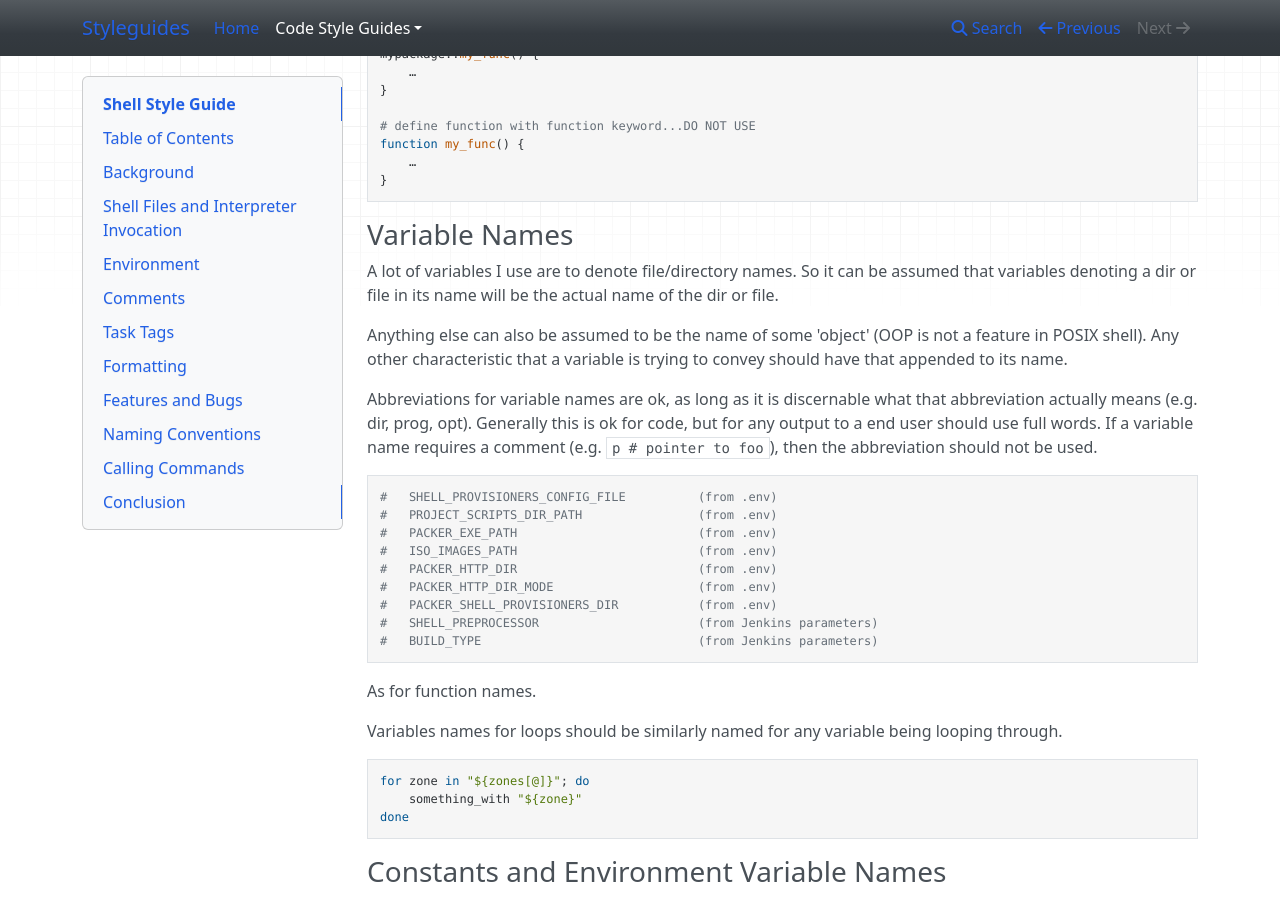
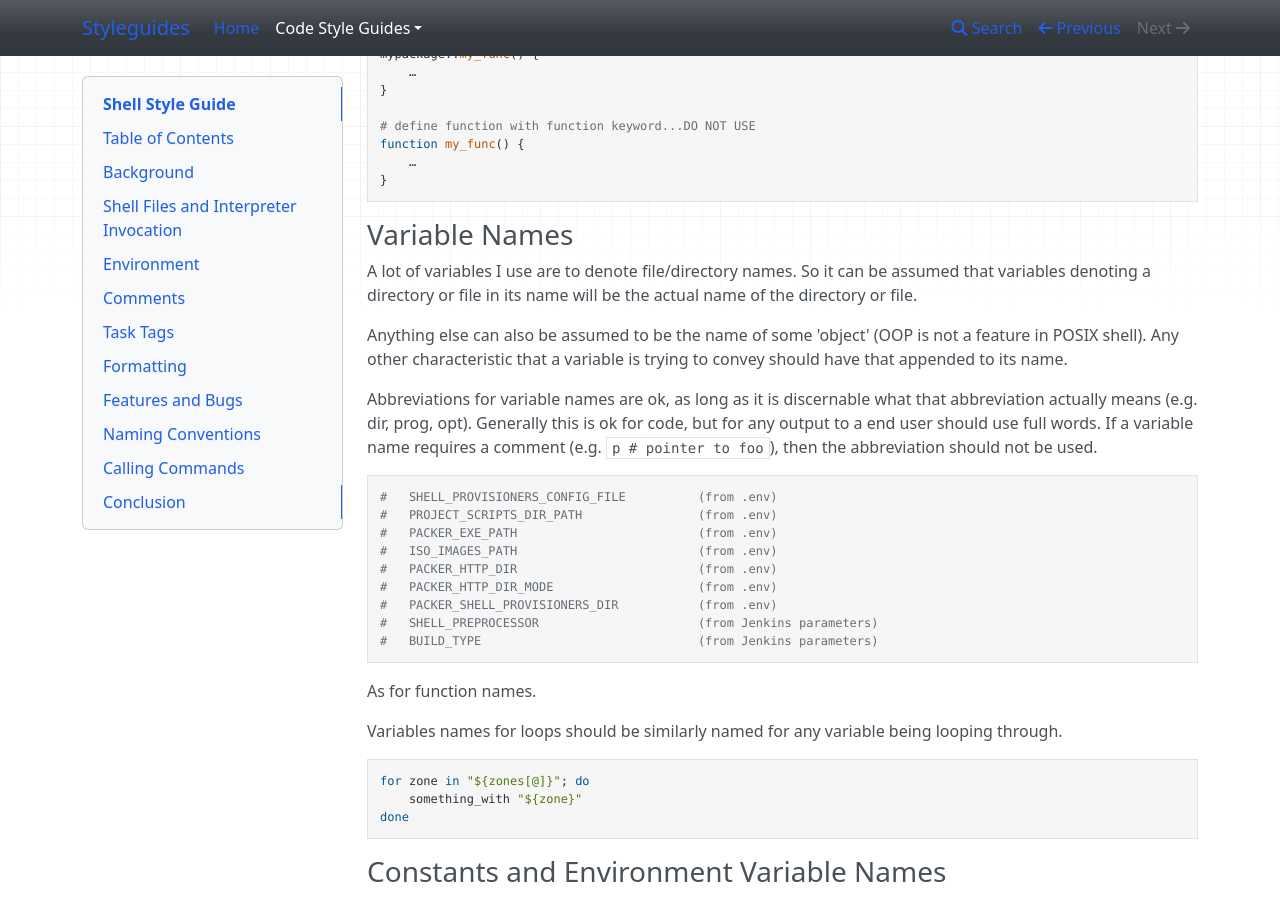
Before and after one commit to cavcrosby/styleguides, an MkDocs documentation site: the page built from docs/shellguide.md, in a window 1280 px wide and 900 px high, scrolled down 19444 px. Built offline with MkDocs 1.6.1, drawn with Linux system fonts in a browser that asks for light colours; nearby versions of some CDN libraries.

Commit message:
Use non-abbreviated dir in end-user text

```diff
--- a/docs/shellguide.md
+++ b/docs/shellguide.md
@@ -1175,8 +1175,8 @@ function my_func() {
 ### Variable Names
 
 A lot of variables I use are to denote file/directory names. So it can
-be assumed that variables denoting a dir or file in its name will be the
-actual name of the dir or file.
+be assumed that variables denoting a directory or file in its name will be the
+actual name of the directory or file.
 
 Anything else can also be assumed to be the name of some 'object' (OOP is not
 a feature in POSIX shell). Any other characteristic that a variable is
```
